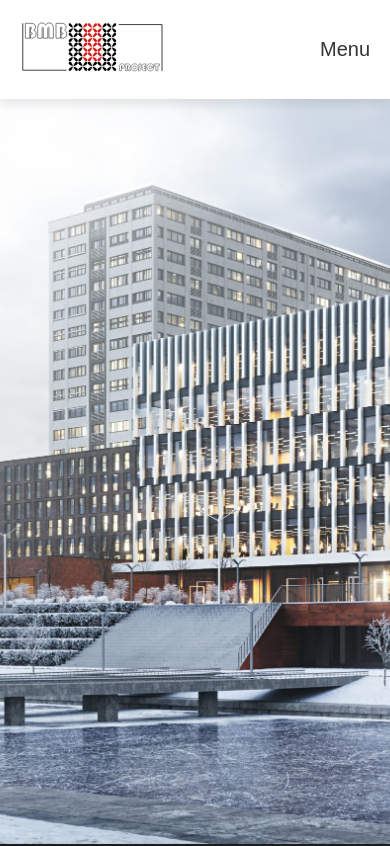
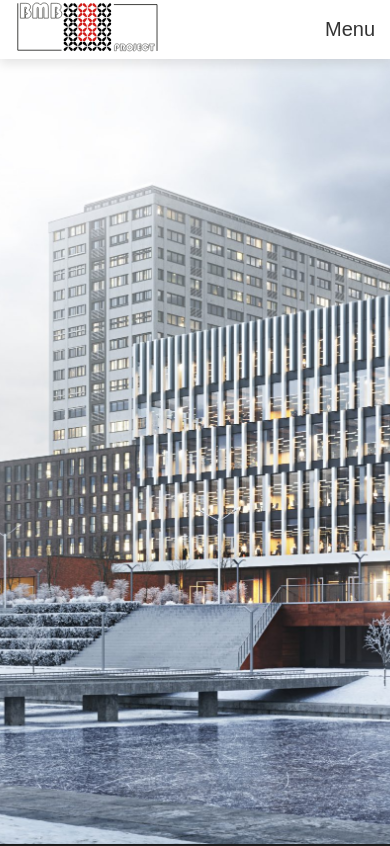
Before and after one commit to Vysserath/BMB, a website: page index.html in a window 390 px wide. Shown: the top 846 px of the page. Drawn offline with Linux system fonts and the light colour scheme.

Commit message:
reduced header

```diff
--- a/src/style/scss/sections/_homepage.scss
+++ b/src/style/scss/sections/_homepage.scss
@@ -119,7 +119,7 @@ body {
 
     .header {
         &__wrapper {
-            padding: 20px;
+            padding: 0 15px;
         }
 
         &__label {
```
Also changed, not shown: src/style/css/test/style.css.
